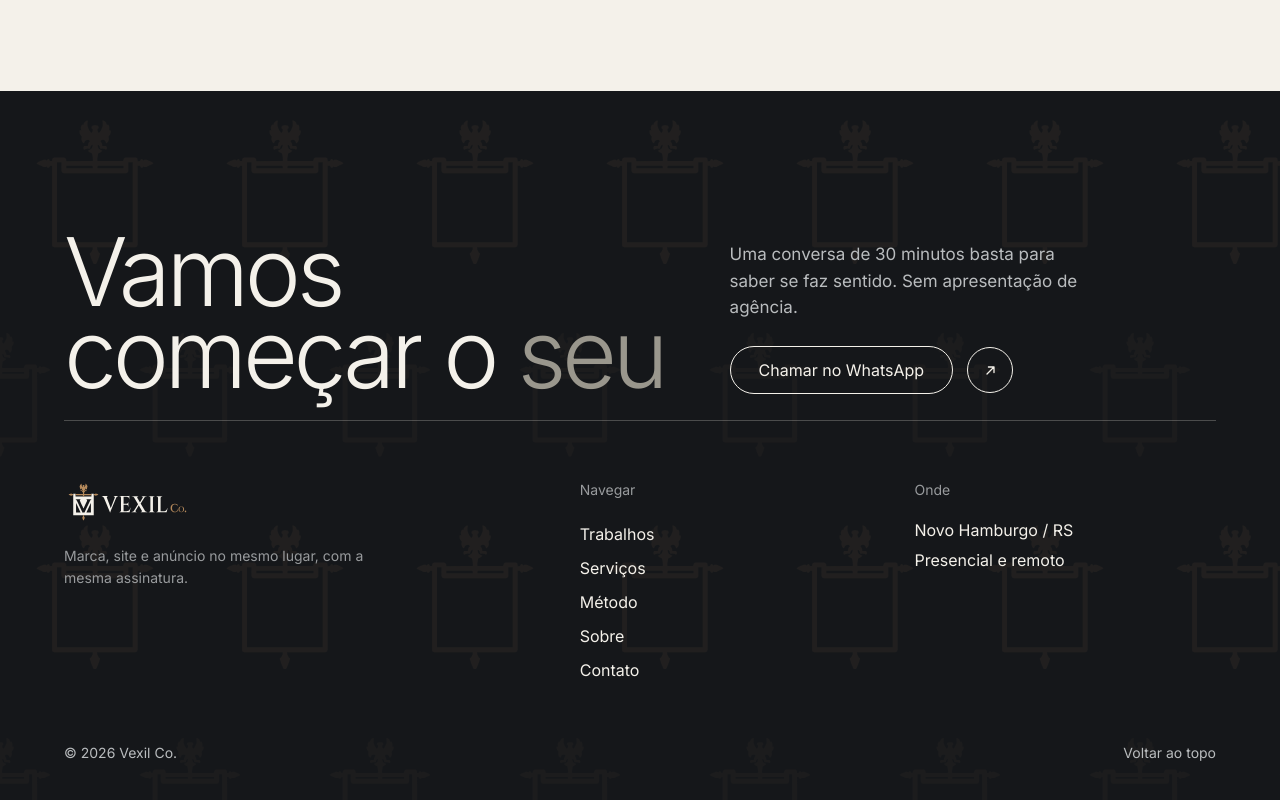
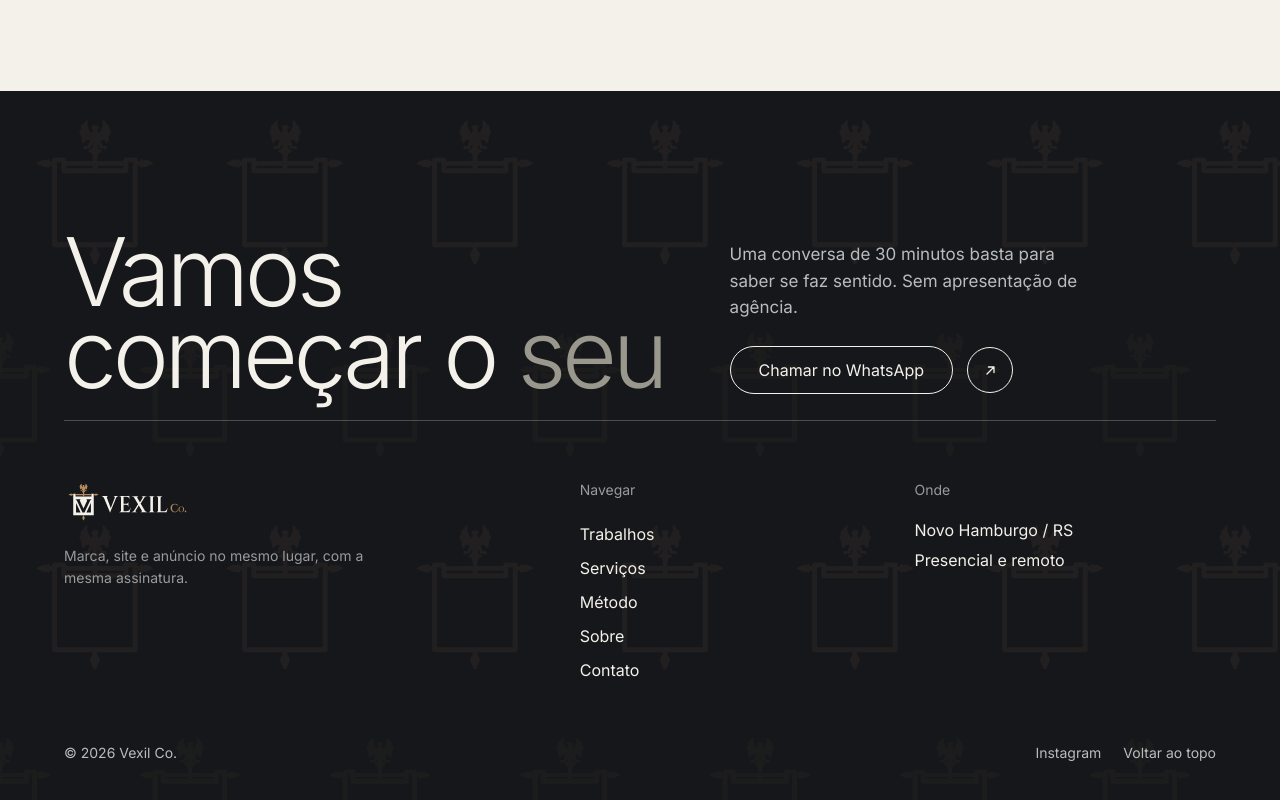
Before and after one commit to valmirdasilva/vexil, a plain HTML site: page index.html in a window 1280 px wide. Shown: the part 4478-5278 px from the top of the page. Drawn offline with Linux system fonts and the light colour scheme; animation ran at ten frames a second.

Commit message:
Instagram no rodape
A conta @vexilco existe, entao o endereco entra na linha legal, ao lado
do copyright, e nao como coluna: e um link so.

```diff
--- a/index.html
+++ b/index.html
@@ -1033,6 +1033,8 @@ html { scroll-behavior: smooth; }
    quatro colunas. Fica so a mudanca de cor no hover e o contorno no foco. */
 .rodape__col a.sub, .rodape__legal a.sub { background-image: none; padding-bottom: 0; }
 .rodape__col a:hover, .rodape__legal a:hover { color: var(--bronze-cl); }
+
+.rodape__elos { display: flex; flex-wrap: wrap; gap: 22px; }
 
 .rodape__legal {
   display: flex; flex-wrap: wrap; justify-content: space-between; gap: 14px;
@@ -1580,8 +1582,8 @@ html { scroll-behavior: smooth; }
         </ul>
       </div>
       <!-- A coluna do telefone saiu: o numero ja esta no botao "Chamar no
-           WhatsApp" logo acima e no menu de celular. Quando a Vexil tiver
-           Instagram, ele volta aqui como quarta coluna. -->
+           WhatsApp" logo acima e no menu de celular. O Instagram entrou na
+           linha legal, embaixo, e nao como coluna: e um endereco so. -->
       <div class="rodape__col">
         <h3>Onde</h3>
         <ul>
@@ -1593,7 +1595,10 @@ html { scroll-behavior: smooth; }
 
     <div class="rodape__legal">
       <span>© 2026 Vexil Co.</span>
-      <a class="sub" href="#inicio">Voltar ao topo</a>
+      <span class="rodape__elos">
+        <a class="sub" href="https://instagram.com/vexilco" target="_blank" rel="noopener">Instagram</a>
+        <a class="sub" href="#inicio">Voltar ao topo</a>
+      </span>
     </div>
   </div>
 </footer>
```
